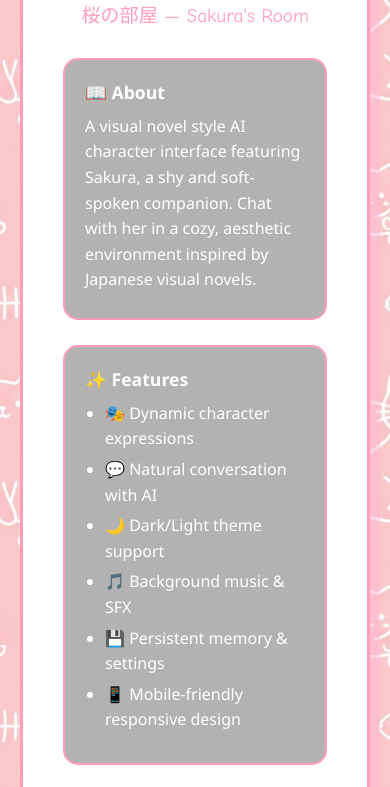
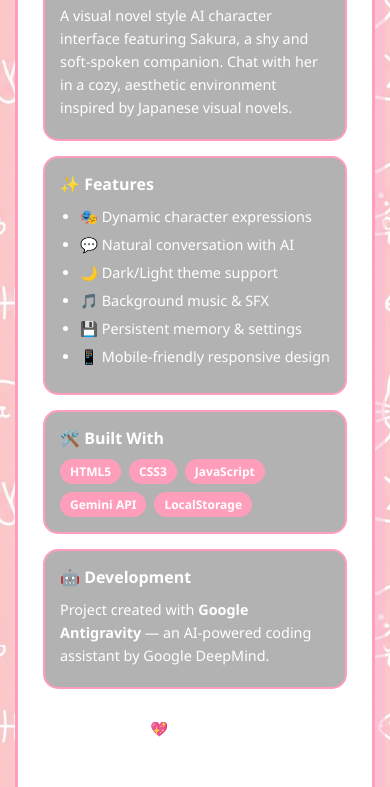
Before and after one commit to developeranxpy1/sakura-no-heya, a plain HTML site: page about.html in a window 390 px wide. Shown: the part 199-986 px from the top of the page. Drawn offline with Linux system fonts and the light colour scheme.

Commit message:
Auto-sync: 2026-01-29 21:17:15

```diff
--- a/about.html
+++ b/about.html
@@ -79,6 +79,43 @@
             color: rgba(255, 255, 255, 0.7);
             margin-top: 20px;
         }
+
+        /* Responsive Design */
+        @media (max-width: 600px) {
+            .about-container {
+                padding: 15px;
+            }
+            .about-card {
+                padding: 25px !important;
+            }
+            .about-card h1 {
+                font-size: 1.8rem;
+            }
+            .about-card h2 {
+                font-size: 1rem;
+                margin-bottom: 20px;
+            }
+            .about-section {
+                margin: 15px 0;
+                padding: 15px;
+            }
+            .about-section h3 {
+                font-size: 1rem;
+            }
+            .about-section p, .about-section li {
+                font-size: 0.9rem;
+            }
+            .tech-badges {
+                gap: 8px;
+            }
+            .tech-badge {
+                font-size: 0.75rem;
+                padding: 4px 10px;
+            }
+            .btn {
+                width: 100%;
+            }
+        }
     </style>
 </head>
 <body>
```
